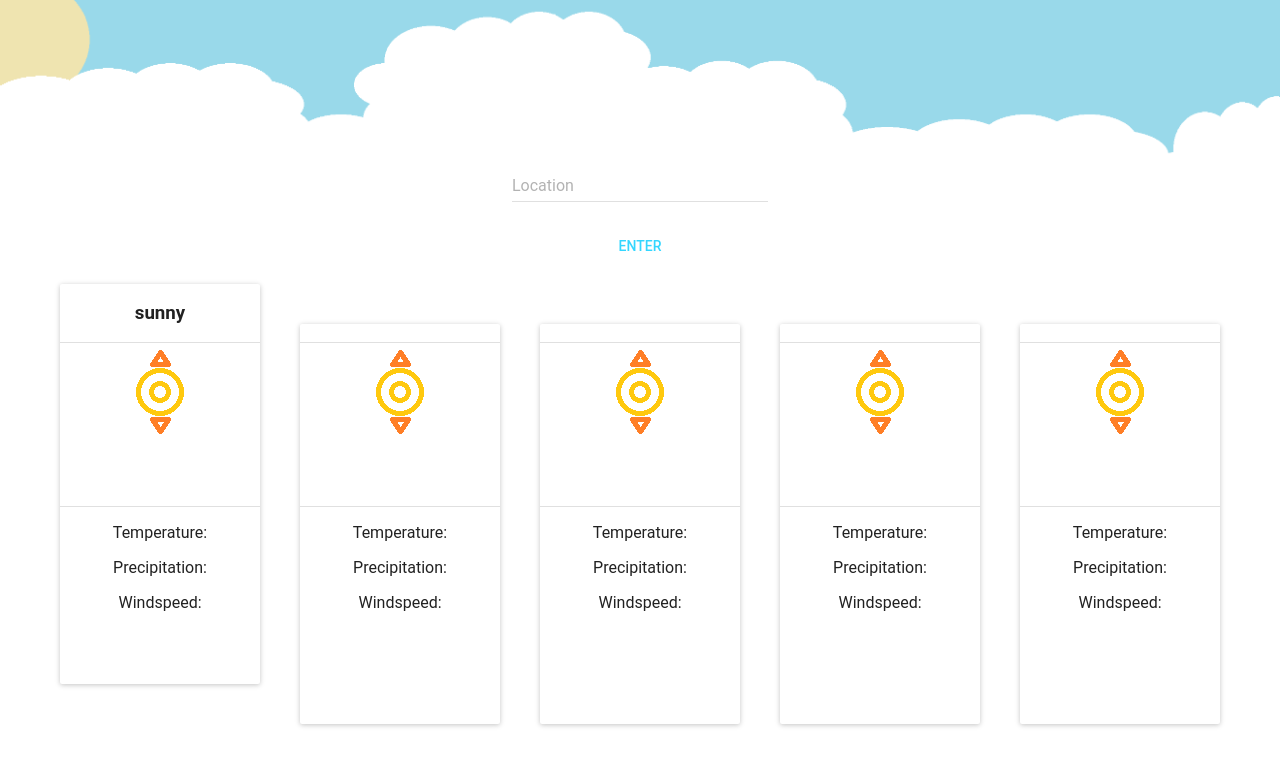
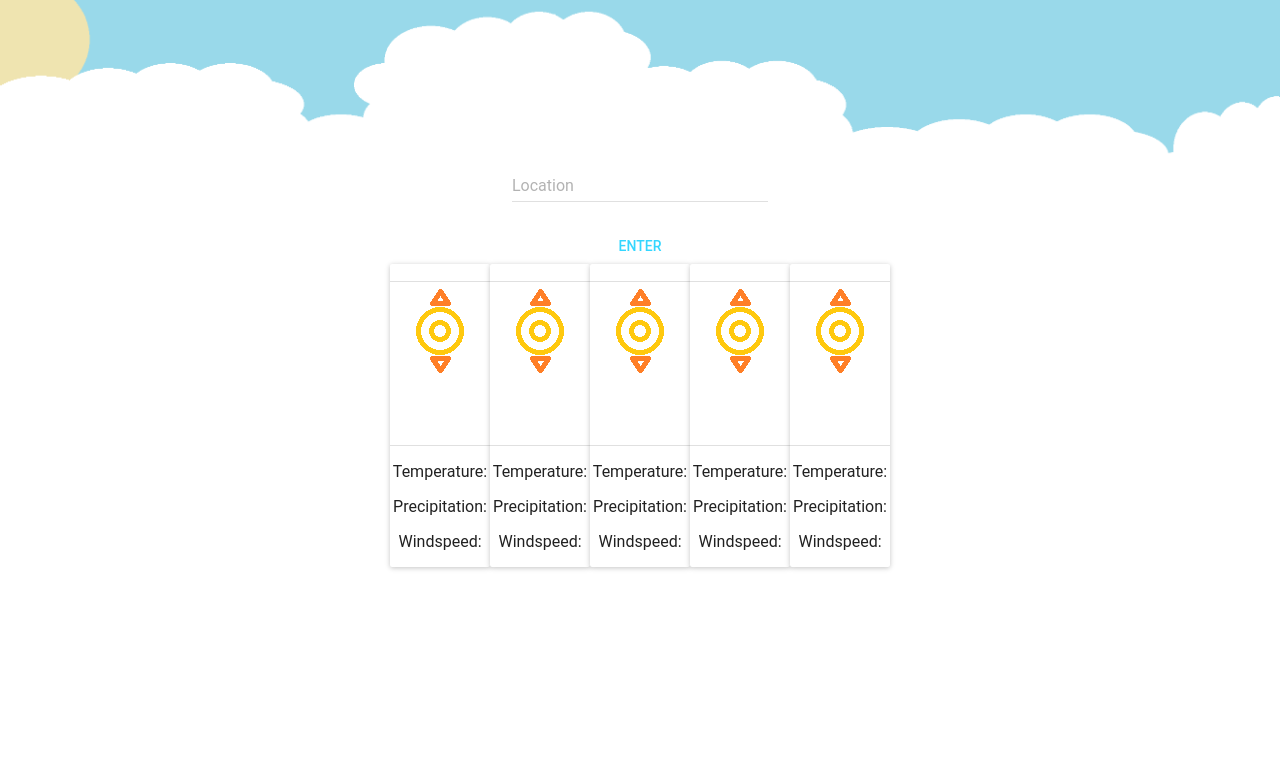
Before and after one commit to jj8huang/HackWesternIV, a React (Create React App) app in the folder weather-web-app/: page / in a window 1280 px wide. Shown: the top 766 px of the page. Built offline with nearby package versions, Linux system fonts and the light colour scheme.

Commit message:
Changed location box from const to a component

```diff
--- a/weather-web-app/src/App.css
+++ b/weather-web-app/src/App.css
@@ -45,3 +45,11 @@
 .button{
   color: #33d6ff !important;
 }
+
+.WeatherStyle{
+  height: 400;
+  width: 200;
+  margin: 20;
+  text-align: 'center';
+  display: inline-flex;
+}
--- a/weather-web-app/src/App.js
+++ b/weather-web-app/src/App.js
@@ -28,7 +28,7 @@ class App extends Component {
           </div>
           <div className = "WeatherComponents">
             <MuiThemeProvider>
-            <Weather className="one" currWeather = "sunny">
+            <Weather className="one">
             </Weather>
             </MuiThemeProvider>
             <MuiThemeProvider>
@@ -66,7 +66,7 @@ class CurrentWeatherHeader extends Component {
 class Weather extends Component {
   render() {
     return(
-    <Paper style={WeatherStyle} zDepth={1}>
+    <Paper className = "WeatherStyle" zDepth={1}>
       <div className='weather'>
         <h3>{this.props.currWeather}</h3>
         <Divider/>
@@ -80,21 +80,16 @@ class Weather extends Component {
     );
   }
 }
-
-const LocationBox = () => (
-  <div>
-    <TextField hintText="Location" /><br />
-    <br />
-  </div>
-);
-
-const WeatherStyle = {
-  height: 400,
-  width: 200,
-  margin: 20,
-  textAlign: 'center',
-  display: 'inline-block',
-};
+class LocationBox extends Component {
+  render() {
+    return(
+    <div>
+      <TextField hintText="Location" /><br />
+      <br />
+    </div>
+    );
+  }
+}
 
 const EnterButton = () => (
   <div>
```
